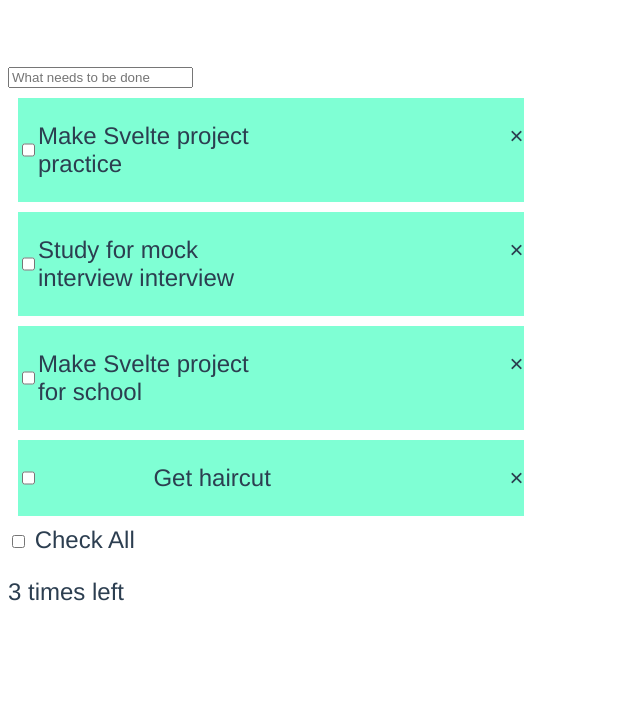
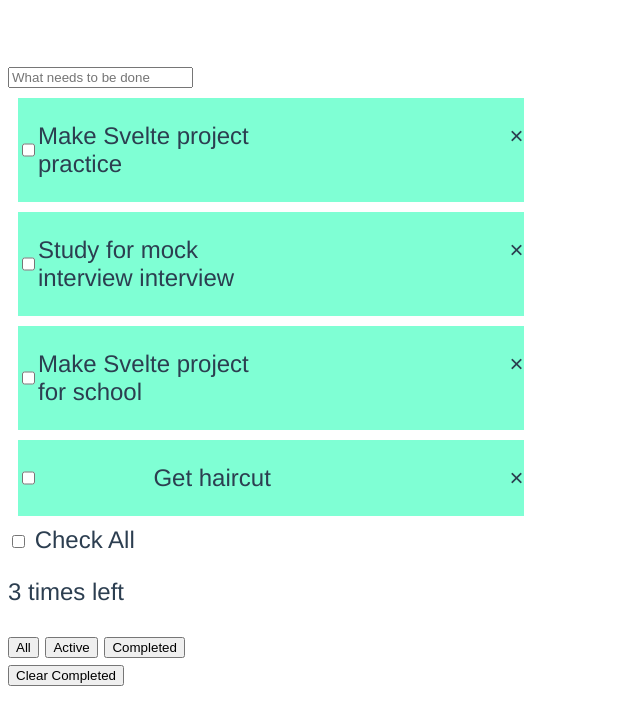
Before and after one commit to Asilo5/svelte-todo, a Svelte app: page / in a window 1280 px wide. Shown: the top 724 px of the page, without its empty margins (0-640 px from the left). Built offline with nearby package versions, Linux system fonts and the light colour scheme.

Commit message:
Add the completed toggle bind on input to be able to put a line through completed todos

```diff
--- a/src/App.svelte
+++ b/src/App.svelte
@@ -64,10 +64,10 @@
  {#each todos as todo}
 	<section class='todo-item'>
 		<section class='todo-item-left'>
-			<input type='checkbox' />
-			<p class='todo-item-label'>{todo.title}</p>
+			<input type='checkbox' bind:checked={todo.completed}/>
+			<p class='todo-item-label' class:completed={todo.completed}>{todo.title}</p>
 		</section>
-		<p class='remove-item' on:click={deleteTodo(todo.id)}>
+		<p class='remove-item' on:click={()=>deleteTodo(todo.id)}>
 			&times;
 		</p>
 	</section>
@@ -81,8 +81,14 @@
 
   <section class='extra container'>
      <section>
+	   <button>All</button>
+	   <button>Active</button>
+	   <button>Completed</button>
+	 </section>
+  </section>
 
-	 </section>
+  <section>
+    <button>Clear Completed</button>
   </section>
 
 </main>
@@ -102,4 +108,8 @@
 			width: 50%;
 	}
 
+	.completed {
+		text-decoration: line-through;
+	}
+
 </style>
```
